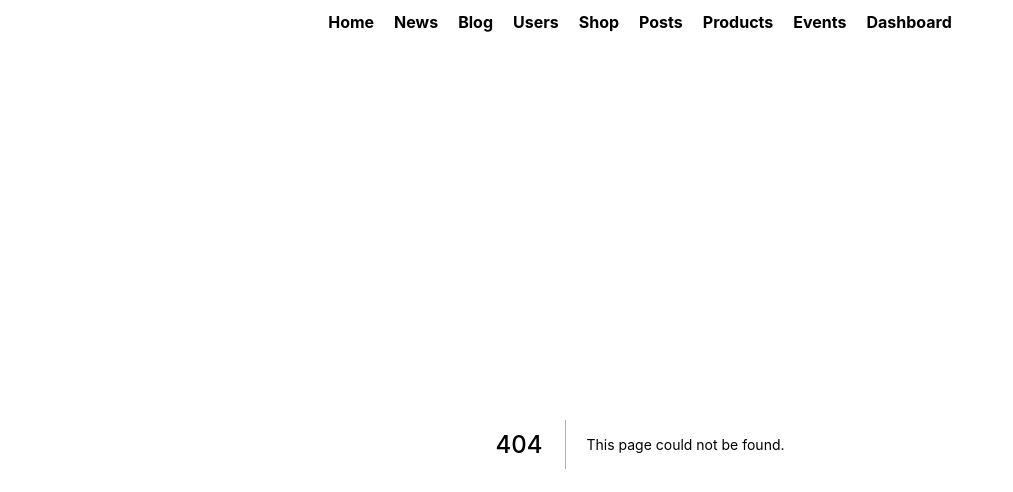
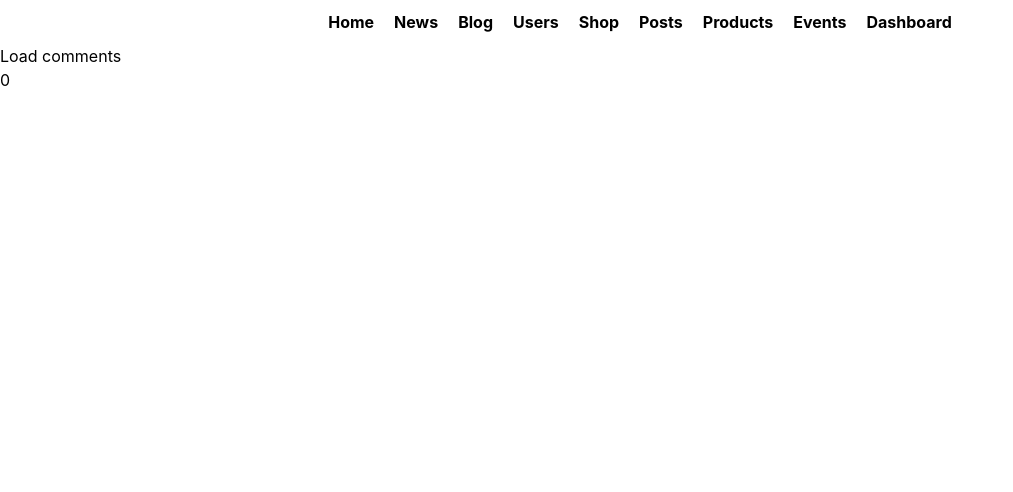
Before and after one commit to dmr-911/hunting-coder, a Next.js app: page /comments in a window 1280 px wide. Before the commit this address had no page. Shown: the top 492 px of the page, without its empty margins (0-1013 px from the left). Built offline with nearby package versions, Linux system fonts and the light colour scheme.

Commit message:
get api created and fetched in comment page

```diff
--- /dev/null
+++ b/data/comments.js
@@ -0,0 +1,18 @@
+export const comments = [
+    {
+        id: 1,
+        text: "This is first comment"
+    },
+    {
+        id: 2,
+        text: "This is second comment"
+    },
+    {
+        id: 3,
+        text: "This is third comment"
+    },
+    {
+        id: 4,
+        text: "This is fourth comment"
+    },
+];
--- /dev/null
+++ b/pages/api/comments/index.js
@@ -0,0 +1,5 @@
+import { comments } from "../../../data/comments"
+
+export default function handler(req, res){
+    res.status(200).json(comments)
+};
--- /dev/null
+++ b/pages/api/dashboard.js
@@ -0,0 +1,8 @@
+export default function dashboard(req, res){
+    res.status(200).json({
+        "posts" : 5,
+        "likes"  : 100,
+        "followers" : 20,
+        "following" : 40
+    })
+}
--- /dev/null
+++ b/pages/api/index.js
@@ -0,0 +1,3 @@
+export default function handler(req, res){
+    res.status(200).json({name : 'Home API route'})
+}
--- /dev/null
+++ b/pages/comments/index.js
@@ -0,0 +1,21 @@
+import React, { useState } from 'react';
+
+const CommentsContainer = () => {
+    const [comments = [], setComments] = useState([]);
+    const fetchComments = async() =>{
+        const res = await fetch('/api/comments');
+        const data = await res.json();
+        setComments(data)
+    };
+    return (
+        <div>
+            <button onClick={fetchComments}>Load comments</button>
+            <h1>{comments?.length}</h1>
+            {
+                comments?.map(com => <h3 key={com.id}>{com.id} | {com.text}</h3>)
+            }
+        </div>
+    );
+};
+
+export default CommentsContainer;
```
